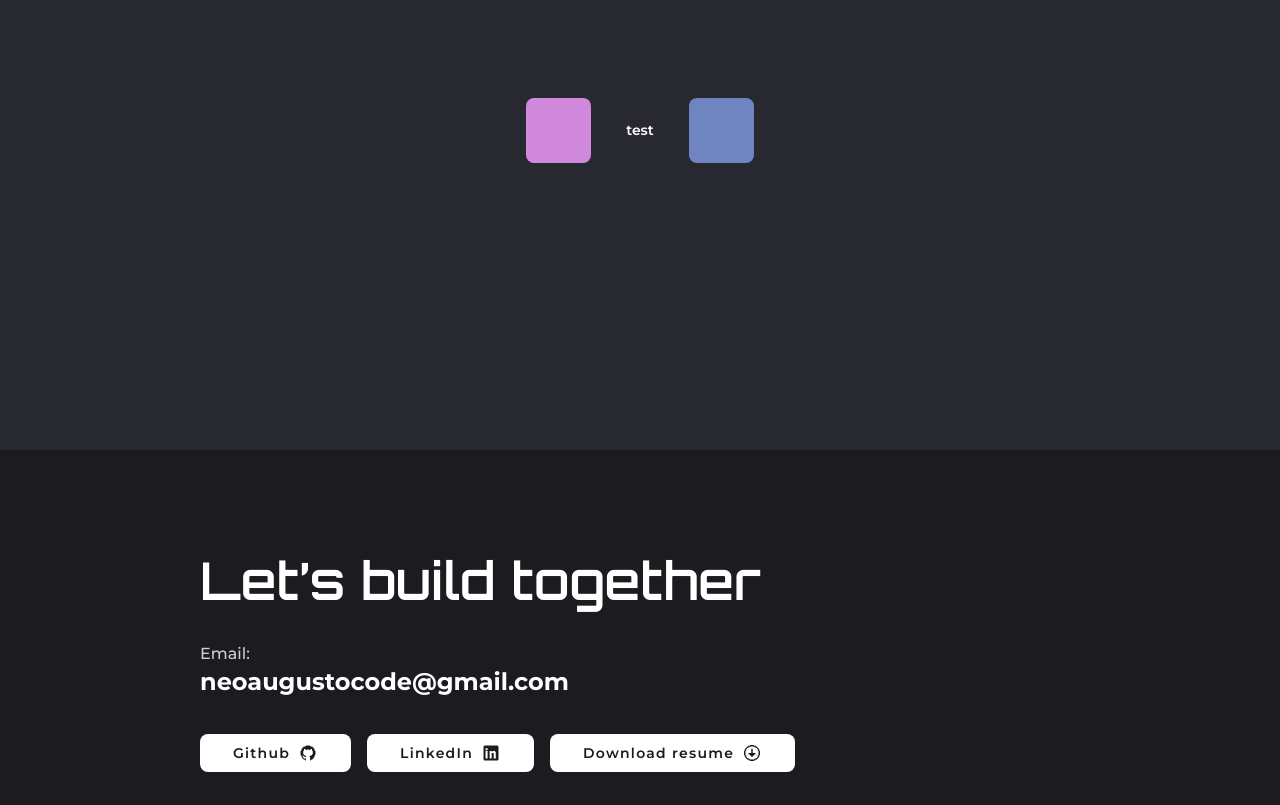
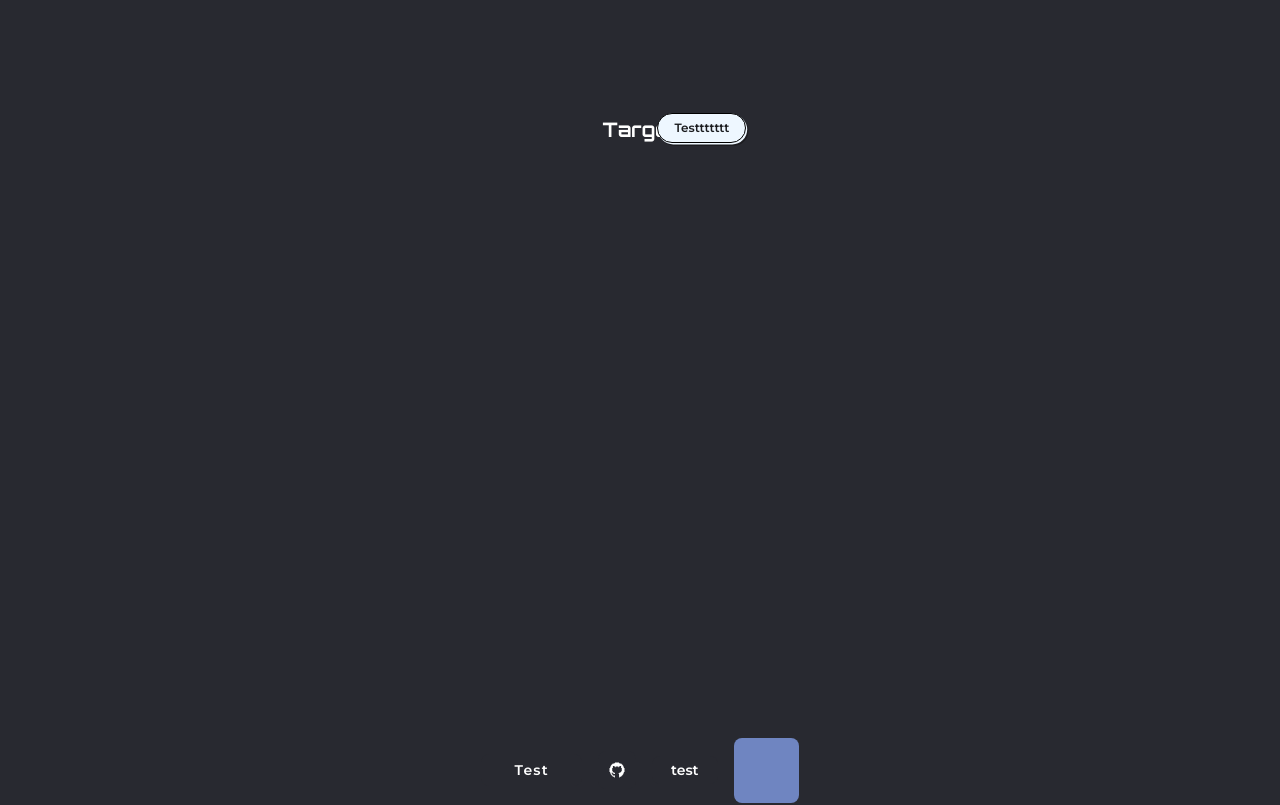
Before and after one commit to Augusto-DF/portfolio, a React (Create React App) app: page /test-area in a window 1280 px wide. Shown: the part 260-1065 px from the top of the page. Built offline with nearby package versions, Linux system fonts and the light colour scheme.

Commit message:
feat: Add sequence animation ( not finalized yet )

```diff
--- a/src/hooks/useElementSettings.ts
+++ b/src/hooks/useElementSettings.ts
@@ -1,26 +1,28 @@
-import { useEffect, useState, useRef, RefObject } from "react";
+import { useEffect, useState, useRef, RefObject } from 'react'
 
 export type Rect = {
-  x: number;
-  y: number;
-  top: number;
-  left: number;
-  bottom: number;
-  right: number;
-  width: number;
-  height: number;
+  x: number
+  y: number
+  top: number
+  left: number
+  bottom: number
+  right: number
+  width: number
+  height: number
+  offsetWidth: number
 }
 
 export const useElementRect = <T extends HTMLElement>(): [RefObject<T>, Rect | null] => {
-  const ref = useRef<T>(null);
-  const [rect, setRect] = useState<Rect | null>(null);
+  const ref = useRef<T>(null)
+  const [rect, setRect] = useState<Rect | null>(null)
 
   useEffect(() => {
-    const element = ref.current;
-    if (!element) return;
+    const element = ref.current
+    if (!element) return
 
     const updateRect = () => {
-      const rect = element.getBoundingClientRect();
+      const rect = element.getBoundingClientRect()
+      const offsetWidth = element.offsetWidth
       setRect({
         x: rect.x,
         y: rect.y,
@@ -30,20 +32,21 @@ export const useElementRect = <T extends HTMLElement>(): [RefObject<T>, Rect | n
         right: rect.right,
         width: rect.width,
         height: rect.height,
-      });
-    };
+        offsetWidth: offsetWidth,
+      })
+    }
 
-    updateRect();
+    updateRect()
 
     // Update on resize or scroll
-    window.addEventListener("resize", updateRect);
-    window.addEventListener("scroll", updateRect);
+    window.addEventListener('resize', updateRect)
+    window.addEventListener('scroll', updateRect)
 
     return () => {
-      window.removeEventListener("resize", updateRect);
-      window.removeEventListener("scroll", updateRect);
-    };
-  }, []);
+      window.removeEventListener('resize', updateRect)
+      window.removeEventListener('scroll', updateRect)
+    }
+  }, [])
 
-  return [ref, rect];
+  return [ref, rect]
 }
--- a/src/views/test-area/index.tsx
+++ b/src/views/test-area/index.tsx
@@ -1,12 +1,76 @@
-import { animate } from 'motion'
+import AnimatedButton from '@components/animated/animated-button'
+import { ReactComponent as Github } from '@assets/icons/github-icon.svg'
+
 import * as motion from 'motion/react-client'
+import { useAnimate, type AnimationSequence } from 'motion/react'
+import TierTag from '@components/tier-tag'
+import { useElementRect } from 'src/hooks/useElementSettings'
+import { useEffect } from 'react'
+
+type FallingTagType = {
+  target: React.ReactNode
+}
+
+const fallingTagStyles = {
+  display: 'flex',
+}
+
+const FallingTag = ({ target }: FallingTagType) => {
+  const [ref, targetAttr] = useElementRect<HTMLDivElement>()
+  const [animatedTagRef, animateTag] = useAnimate()
+
+  useEffect(() => {
+    if (!animatedTagRef.current) return
+
+    const animatedTagSequence: AnimationSequence = [
+      [animatedTagRef.current, { opacity: 1, y: -7 }, { duration: 0.4 }],
+      [animatedTagRef.current, { rotate: 360 }, { duration: 0.5 }],
+    ]
+
+    animateTag(animatedTagSequence)
+  }, [animateTag, targetAttr])
+
+  //console.log('targetAttr', targetAttr?.width)
+  return (
+    <div style={{ ...fallingTagStyles, position: 'relative' }}>
+      <div ref={ref}>{target}</div>
+      {targetAttr?.offsetWidth && (
+        <motion.div
+          ref={animatedTagRef}
+          style={{ position: 'absolute' }}
+          //visible={!!targetAttr?.width}
+          initial={{
+            opacity: 0,
+            y: -100,
+            x: targetAttr?.offsetWidth - 5,
+            transformOrigin: 'left center',
+          }}
+          animate={
+            {
+              /*   opacity: 1,
+            rotate: 360,
+            animationDuration: 0.5, */
+              //y: -7,
+              //x: targetAttr?.offsetWidth - 5,
+            }
+          }
+        >
+          <TierTag label="testtttttt" />
+        </motion.div>
+      )}
+    </div>
+  )
+}
 
 const TestArea = () => {
   return (
     <>
+      <div style={style}>
+        <FallingTag target={<h1 style={{ fontSize: 20, color: '#fff' }}>Target</h1>} />
+      </div>
       {/* <div style={{ width: '100%', height: '100vh', backgroundColor: '#000' }}></div> */}
       <div style={style}>
-        <motion.div
+        {/* <motion.div
           style={squireTarget()}
           animate={{
             scale: [null, 0.2, 4, 1],
@@ -18,6 +82,15 @@ const TestArea = () => {
               ease: ['easeInOut', 'easeOut'],
             },
           }}
+        /> */}
+
+        <AnimatedButton styleTheme="dark" onClick={() => {}} label="Test" hoverColor="#5EC2EB" />
+        <AnimatedButton
+          onClick={() => {}}
+          styleTheme="dark"
+          theme="icon"
+          Icon={Github}
+          hoverColor="#F0A471"
         />
 
         <motion.button
@@ -58,7 +131,7 @@ const squireTarget = (color = '#d089dcff') => ({
 const style = {
   width: '100vw',
   height: '80vh',
-  backgroundColor: '#282930', //'#e0e0e0',
+  backgroundColor: '#282930' /* '#e0e0e0', */,
   display: 'flex',
   justifyContent: 'center',
   alignItems: 'center',
```
